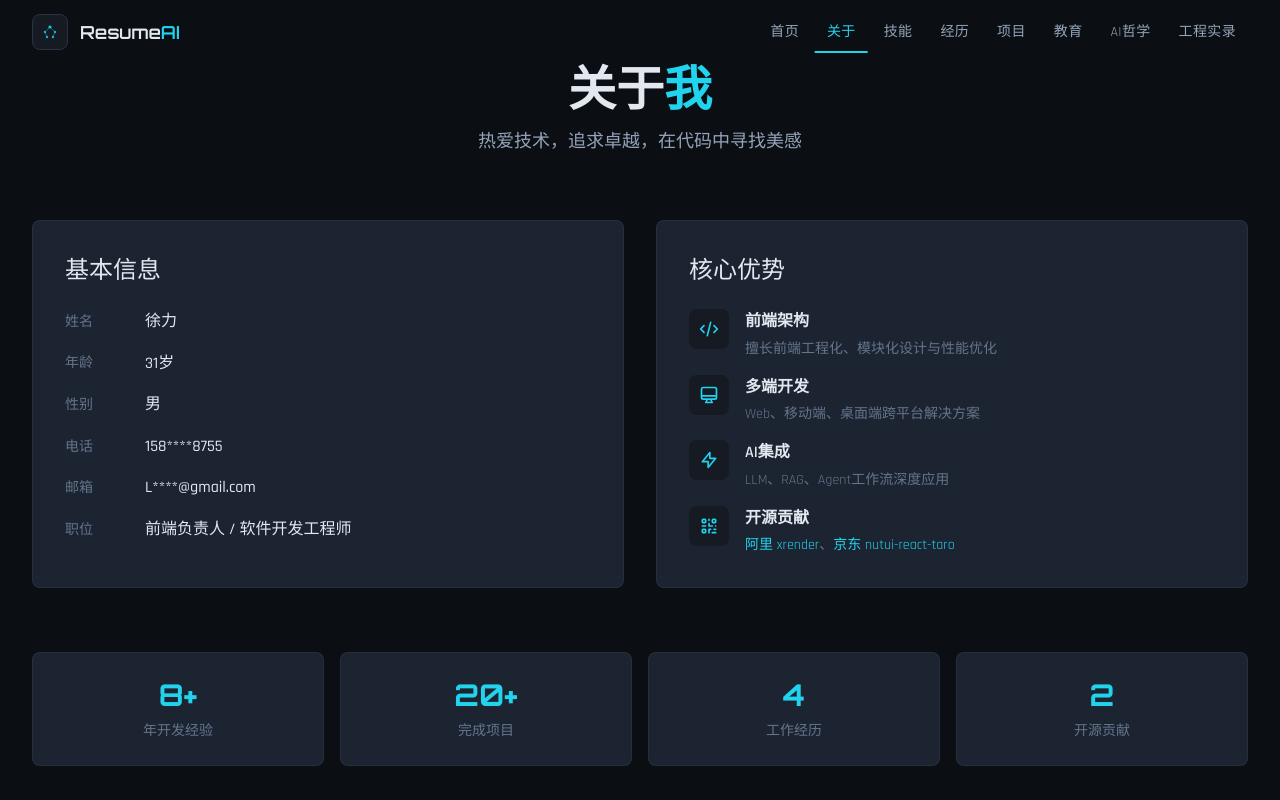
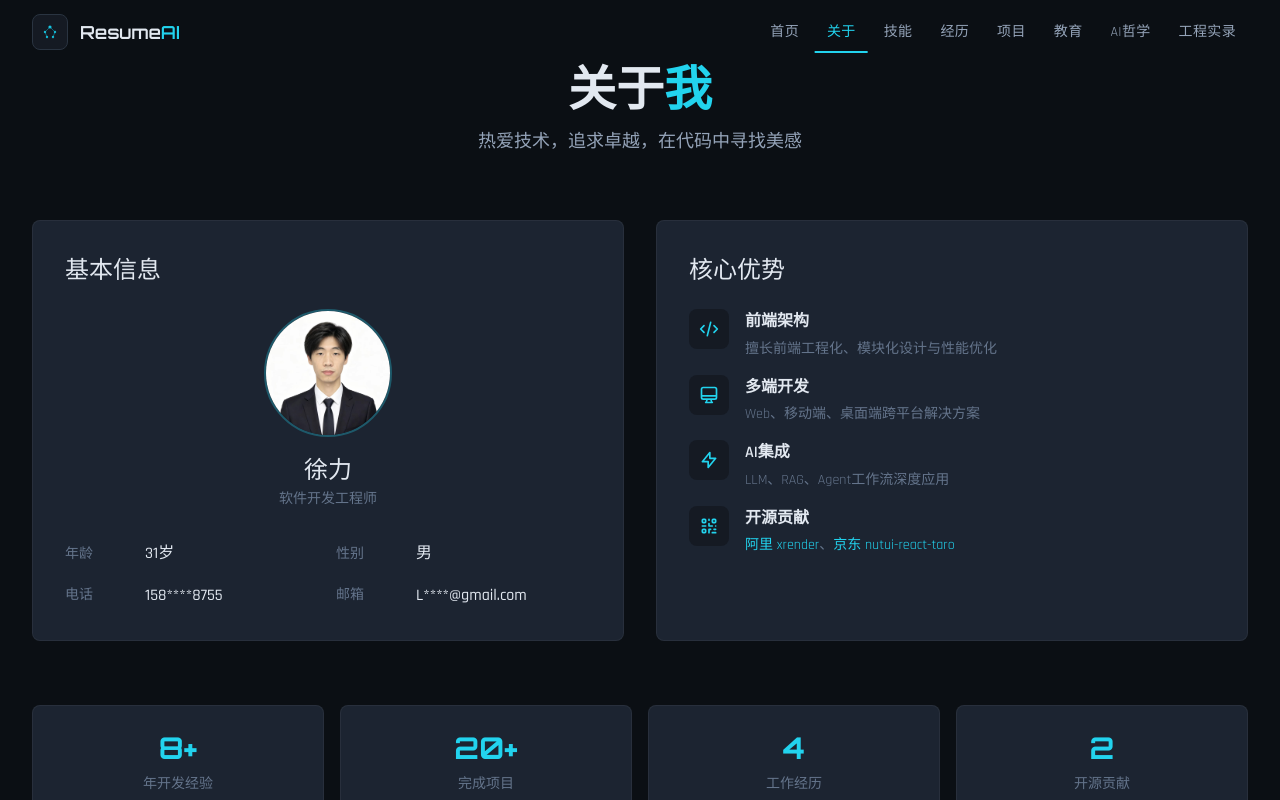
Before and after one commit to Skedush/xuli-resume, a React (Vite) app: page /about in a window 1280 px wide. Shown: the top 800 px of the page. Built offline with nearby package versions, Linux system fonts and the light colour scheme.

Commit message:
feat: update navbar, homepage, and About page with photo

```diff
--- a/src/pages/About.tsx
+++ b/src/pages/About.tsx
@@ -37,13 +37,18 @@ export default function About() {
           <div className="grid grid-cols-1 lg:grid-cols-2 gap-8 mb-16">
             <div className="bg-[#1C2431] rounded-lg p-8 border border-white/5">
               <h2 className="font-display text-2xl text-[#E2E8F0] mb-6">基本信息</h2>
-              <div className="space-y-4">
-                <InfoRow label="姓名" value="徐力" />
+              <div className="flex flex-col items-center text-center mb-8">
+                <div className="w-32 h-32 rounded-full overflow-hidden border-2 border-[#22D3EE]/30 mb-4">
+                  <img src="/ai-photo.jpg" alt="徐力" className="w-full h-full object-cover" />
+                </div>
+                <p className="text-[#E2E8F0] font-display text-2xl mb-1">徐力</p>
+                <p className="text-[#64748B] text-sm">软件开发工程师</p>
+              </div>
+              <div className="grid grid-cols-2 gap-4">
                 <InfoRow label="年龄" value="31岁" />
                 <InfoRow label="性别" value="男" />
                 <InfoRow label="电话" value="158****8755" />
                 <InfoRow label="邮箱" value="L****@gmail.com" />
-                <InfoRow label="职位" value="前端负责人 / 软件开发工程师" />
               </div>
             </div>
 
--- a/src/pages/Home.tsx
+++ b/src/pages/Home.tsx
@@ -53,7 +53,7 @@ export default function Home() {
               to="/about"
               className="btn btn-primary"
             >
-              探索更多
+              个人介绍
             </Link>
             <Link
               to="/experience"
```
Also changed, not shown: public/ai-photo.jpg (added), 2 other files (tests, documents, lock files or other folders).
